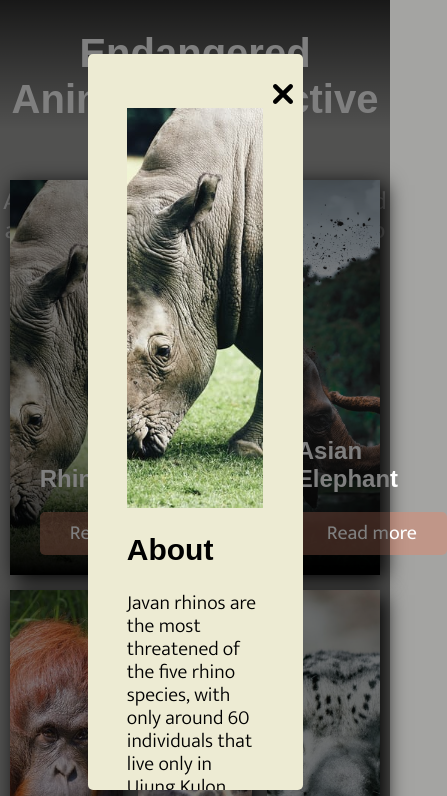
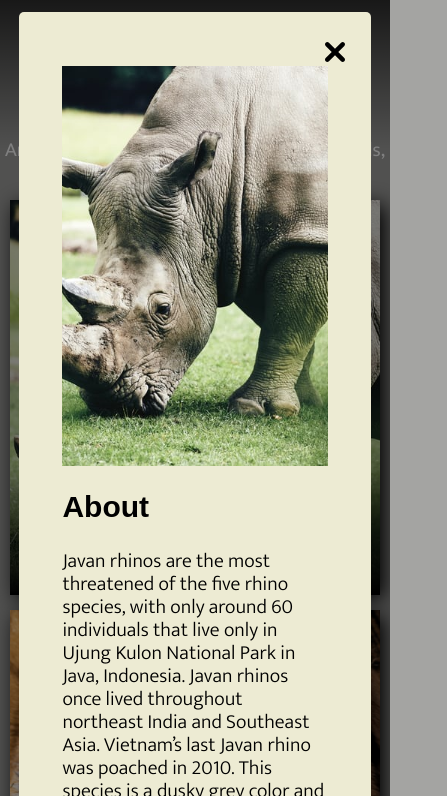
Before and after one commit to McCambley/team-upstream-app, a plain HTML site: page index.html in a window 390 px wide. Shown: the top 796 px of the page, 447 px wide, since content can reach past the window. Drawn offline with Linux system fonts and the light colour scheme; a web font is replaced by a local one.

Commit message:
feat: add media queries

```diff
--- a/blocks/animals-container/animals-container.css
+++ b/blocks/animals-container/animals-container.css
@@ -6,3 +6,15 @@
     width: 95%;
     margin: auto;
 }
+
+@media screen and (max-width: 900px) {
+    .animals-container {
+        grid-template-columns: repeat(2, 1fr);
+    }
+}
+
+@media screen and (max-width: 500px) {
+    .animals-container {
+        grid-template-columns: 1fr;
+    }
+}
--- a/blocks/footer/__text/footer__text.css
+++ b/blocks/footer/__text/footer__text.css
@@ -5,3 +5,11 @@
     margin-left: 50px;
     padding-top: 75px;
   }
+
+  @media screen and (max-width: 900px) {
+    .footer__text {
+      font-size: 20px;
+      text-align: center;
+      margin-left:0;
+    }
+  }
--- a/blocks/header/__subtitle/header__subtitle.css
+++ b/blocks/header/__subtitle/header__subtitle.css
@@ -4,3 +4,15 @@
     margin: 20px 0 0 0;
     color: white;
 }
+
+@media screen and (max-width: 900px) {
+    .header__subtitle {
+        font-size: 20px;
+    }
+}
+
+@media screen and (max-width: 375px) {
+    .header__subtitle {
+        font-size: 20px;
+    }
+}
--- a/blocks/header/__title/header__title.css
+++ b/blocks/header/__title/header__title.css
@@ -4,3 +4,15 @@
     color: white;
     margin: 0;
 }
+
+@media screen and (max-width: 900px) {
+    .header__title {
+        font-size: 30px;
+    }
+}
+
+@media screen and (max-width: 375px) {
+    .header__title {
+        font-size: 23px;
+    }
+}
--- a/blocks/header/header.css
+++ b/blocks/header/header.css
@@ -9,3 +9,15 @@
     text-align: center;
     background: linear-gradient(rgba(0, 0, 0, .7), rgba(75, 77, 73, 0))
 }
+
+@media screen and (max-width: 900px) {
+    .header {
+      padding-top: 50px;
+    }
+}
+
+@media screen and (max-width: 375px) {
+    .header {
+        margin-bottom: 80px;;
+    }
+}
--- a/blocks/popup/__close-button/popup__close-button.css
+++ b/blocks/popup/__close-button/popup__close-button.css
@@ -8,11 +8,12 @@
     border: none;
     position: sticky;
     top: 0px;
-    left: 1000px;
+    left: 1400px;
     z-index: 100;
+    padding-right: 30px;
 }
 
 .popup__close-button:hover {
     opacity: 0.5;
     cursor: pointer;
-  }
+}
--- a/blocks/popup/__container/popup__container.css
+++ b/blocks/popup/__container/popup__container.css
@@ -1,5 +1,5 @@
 .popup__container {
-    width: 50%;
+    width: 70%;
     height: 80vh;
     overflow-y: scroll;
     -webkit-overflow-scrolling: touch;
@@ -8,3 +8,10 @@
     border-radius: 5px;
     position: relative;
 }
+
+@media screen and (max-width: 600px) {
+    .popup__container {
+        width: 85%;
+        height: 90vh;
+    }
+}
--- a/blocks/popup/__content/popup__content.css
+++ b/blocks/popup/__content/popup__content.css
@@ -2,3 +2,9 @@
     width: 70%;
     margin: 0 auto;
 }
+
+@media screen and (max-width: 600px) {
+    .popup__content {
+        width: 80%;
+    }
+}
--- a/index.html
+++ b/index.html
@@ -6,7 +6,6 @@
   <title>Endangered - How to Save Endangered Animals</title>
   <meta name="description" content="">
   <meta name="viewport" content="width=device-width, initial-scale=1">
-  <link rel="stylesheet" href="vendor/normalize.css">
   <link rel="stylesheet" href="./index.css">
 </head>
 
```
